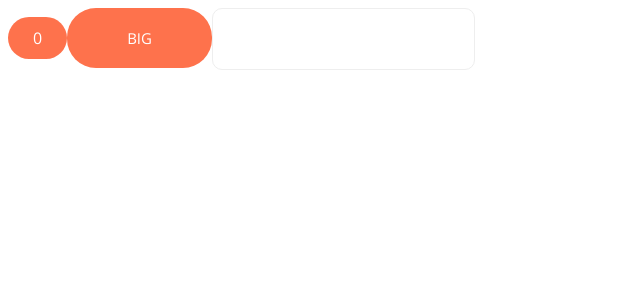
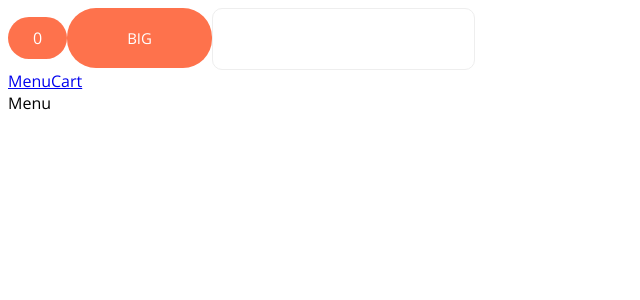
Before and after one commit to IrinaEnotova/pizza-app, a React (Vite) app: page / in a window 1280 px wide. Shown: the top 300 px of the page, without its empty margins (0-640 px from the left). Built offline with nearby package versions, Linux system fonts and the light colour scheme.

Commit message:
feat: add old routing method

```diff
--- a/src/App.tsx
+++ b/src/App.tsx
@@ -1,6 +1,10 @@
 import Button from "./components/Button/Button";
 import { MouseEvent, useState } from "react";
 import Input from "./components/Input/Input";
+import { Routes, Route } from "react-router-dom";
+import { Menu } from "./pages/Menu/Menu";
+import { Cart } from "./pages/Cart/Cart";
+import { Error } from "./pages/Error/Error";
 
 function App() {
   const [counter, setCounter] = useState<number>(0);
@@ -14,6 +18,15 @@
       <Button onClick={addCounter}>{counter}</Button>
       <Button appearance="big">BIG</Button>
       <Input placeholder="" />
+      <div>
+        <a href="/">Menu</a>
+        <a href="/cart">Cart</a>
+      </div>
+      <Routes>
+        <Route path="/" element={<Menu />} />
+        <Route path="/cart" element={<Cart />} />
+        <Route path="*" element={<Error />} />
+      </Routes>
     </>
   );
 }
--- a/src/main.tsx
+++ b/src/main.tsx
@@ -1,10 +1,13 @@
-import React from 'react'
-import ReactDOM from 'react-dom/client'
-import App from './App.tsx'
-import './index.css'
+import React from "react";
+import ReactDOM from "react-dom/client";
+import App from "./App.tsx";
+import "./index.css";
+import { BrowserRouter } from "react-router-dom";
 
-ReactDOM.createRoot(document.getElementById('root')!).render(
+ReactDOM.createRoot(document.getElementById("root")!).render(
   <React.StrictMode>
-    <App />
-  </React.StrictMode>,
-)
+    <BrowserRouter>
+      <App />
+    </BrowserRouter>
+  </React.StrictMode>
+);
--- /dev/null
+++ b/src/pages/Cart/Cart.tsx
@@ -0,0 +1,3 @@
+export const Cart = () => {
+  return <>Cart</>;
+};
--- /dev/null
+++ b/src/pages/Error/Error.tsx
@@ -0,0 +1,3 @@
+export const Error = () => {
+  return <>Error</>;
+};
--- /dev/null
+++ b/src/pages/Menu/Menu.tsx
@@ -0,0 +1,3 @@
+export const Menu = () => {
+  return <>Menu</>;
+};
```
